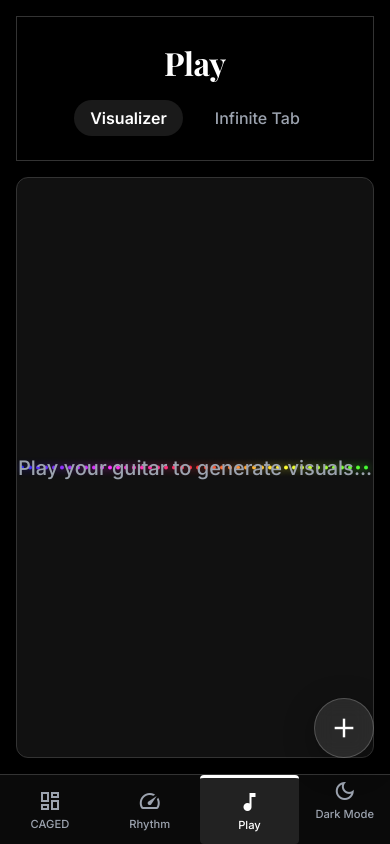
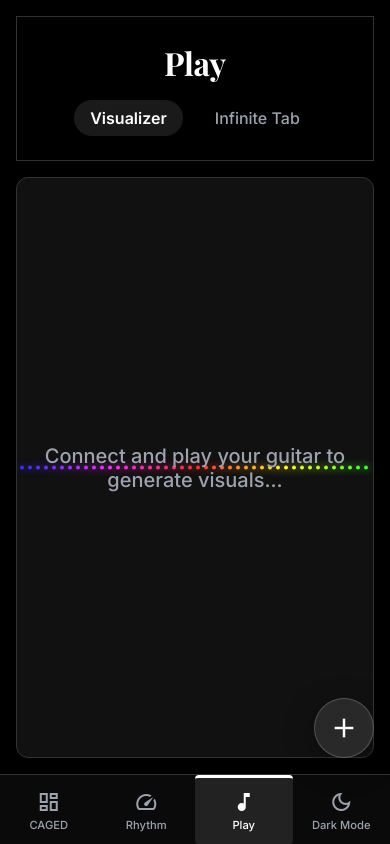
Before and after one commit to mgechev/guitarist.tools, a React (Vite) app: page /play/visualizer in a window 390 px wide. Built offline with nearby package versions, Linux system fonts and the light colour scheme.

Commit message:
Improve layout

```diff
--- a/src/components/SideNav.jsx
+++ b/src/components/SideNav.jsx
@@ -53,7 +53,7 @@ const SideNav = () => {
           <span className={styles.navLogoText}>guitarist.tools</span>
         </div>
       </div>
-      <div className={styles.navLinks} style={{flex: 1}}>
+      <div className={styles.navLinks}>
         <NavLink
           to="/explore"
           className={`${styles.navItem} ${isCagedActive ? styles.active : ''}`}
@@ -86,9 +86,7 @@ const SideNav = () => {
           onClick={toggleTheme}
           title={isLightMode ? "Dark Mode" : "Light Mode"}
         >
-          <span className="material-symbols-outlined">
-            {isLightMode ? 'dark_mode' : 'light_mode'}
-          </span>
+          <span className="material-symbols-outlined">{isLightMode ? 'dark_mode' : 'light_mode'}</span>
           <span className="nav-label">{isLightMode ? 'Dark Mode' : 'Light Mode'}</span>
         </button>
       </div>
--- a/src/components/SideNav.module.css
+++ b/src/components/SideNav.module.css
@@ -32,11 +32,12 @@
     z-index: 100;
   }
   .navProfile { display: none; }
-  .navLinks { flex-direction: row; justify-content: space-around; width: 100%; height: 100%; align-items: stretch; gap: 0; }
+  .navLinks { flex-direction: row; width: auto; flex: 3 1 0%; height: 100%; align-items: stretch; gap: 0; }
   .navItem {
-    flex-direction: column; justify-content: center; padding: 0.25rem;
+    flex-direction: column; justify-content: center; align-items: center; padding: 0;
     font-size: 0.7rem; text-align: center; gap: 0.25rem; border-left: none !important;
-    border-radius: 0;
+    border-top: 3px solid transparent;
+    border-radius: 0; flex: 1 1 0%;
   }
   .navItem.active {
     border-left: none !important;
@@ -45,10 +46,10 @@
   }
   .navItem .material-symbols-outlined { font-size: 1.5rem; }
   .navFooter {
-    width: auto !important; border-top: none !important; padding: 0 !important; margin: 0 !important;
-    display: flex; align-items: stretch; justify-content: center;
+    width: auto !important; height: 100% !important; border-top: none !important; padding: 0 !important; margin: 0 !important;
+    display: flex; align-items: stretch; justify-content: center; flex: 1 1 0%;
   }
   .navFooter .navItem {
-    padding: 0.25rem 1rem;
+    padding: 0;
   }
 }
--- a/src/components/Visualizer.jsx
+++ b/src/components/Visualizer.jsx
@@ -183,7 +183,7 @@ const Visualizer = ({ activePitchData, activeAttackTime, activeAudioData }) => {
     <div className={styles.visualizerContainer} ref={containerRef}>
       {!hasData && (
         <div className={styles.emptyState}>
-          Play your guitar to generate visuals...
+          Connect and play your guitar to generate visuals...
         </div>
       )}
       <canvas ref={canvasRef} className={styles.canvas} />
--- a/src/components/Visualizer.module.css
+++ b/src/components/Visualizer.module.css
@@ -28,4 +28,6 @@
   pointer-events: none;
   z-index: 10;
   transition: opacity 0.5s ease;
+  text-align: center;
+  padding: 0 1rem;
 }
```
